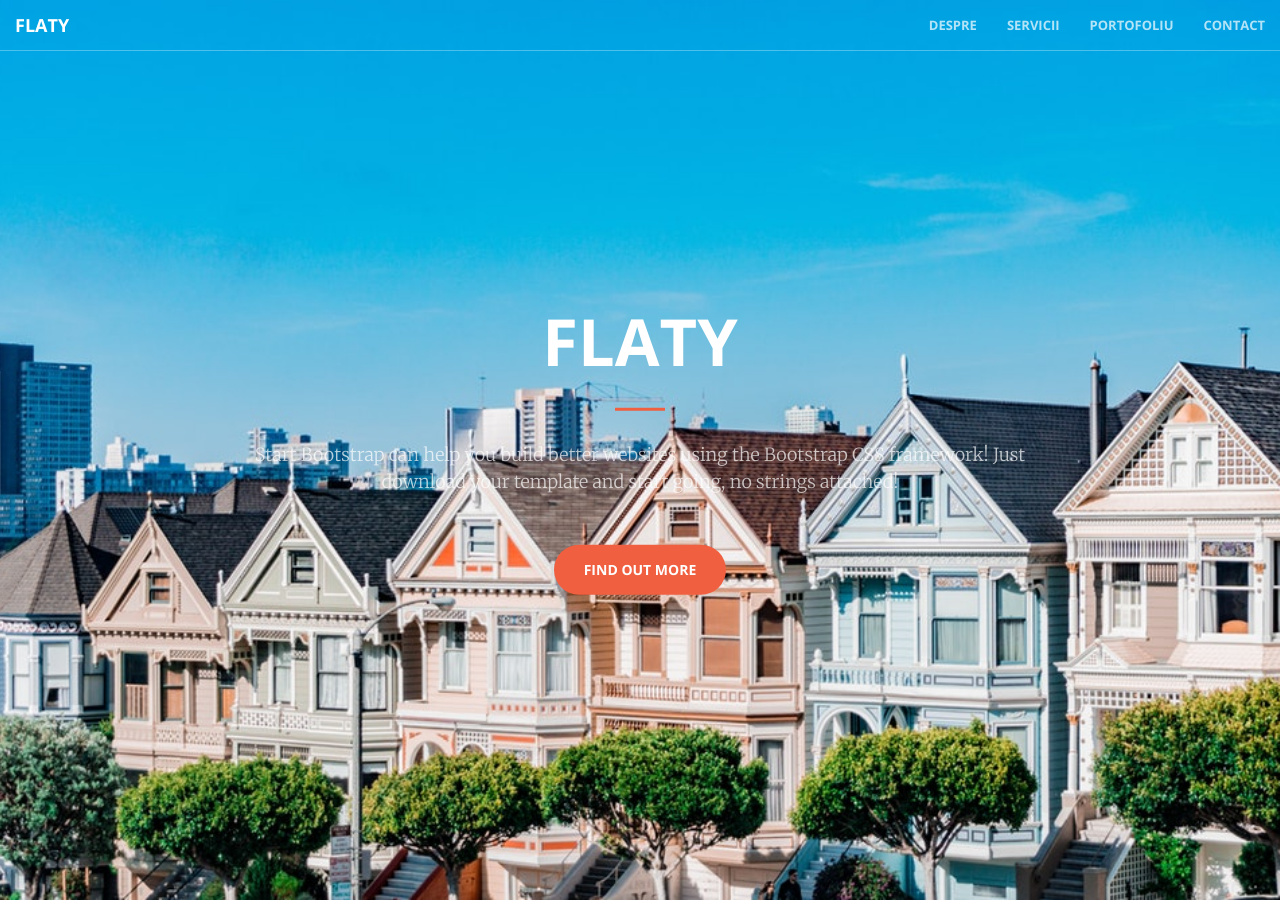
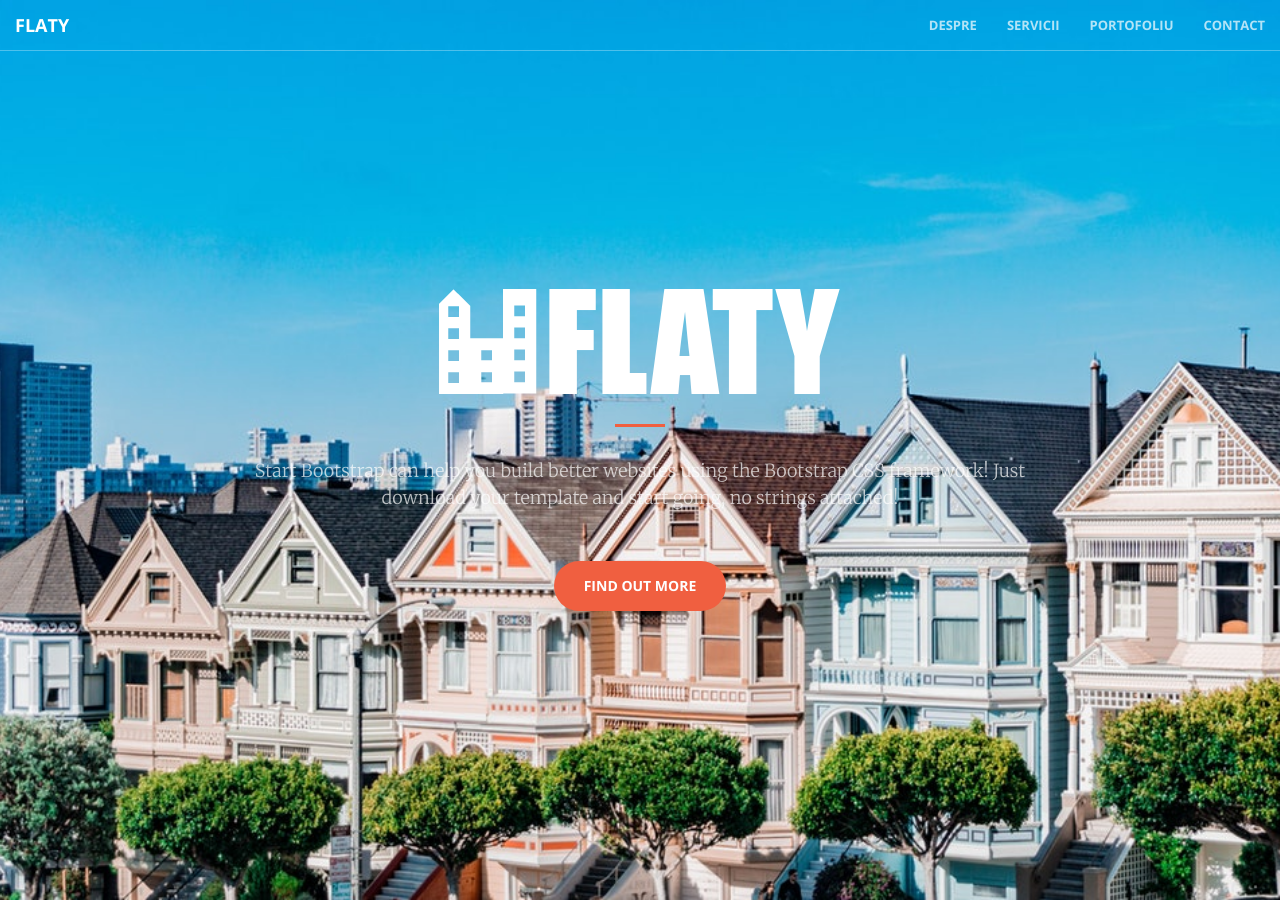
Before and after one commit to rptoma/Flaty-landing-page-2, a Jekyll site: the page built from index.html, in a window 1280 px wide and 900 px high. Built offline with Jekyll 4.4.1, drawn with Linux system fonts in a browser that asks for light colours.

Commit message:
Updated '_includes/header.html' via CloudCannon

```diff
--- a/_includes/header.html
+++ b/_includes/header.html
@@ -1,7 +1,7 @@
 <header>
     <div class="header-content">
         <div class="header-content-inner">
-            <h1>Flaty</h1>
+            <h1><img src="img/logo.png" alt="Flaty"></h1>
             <hr>
             <p>Start Bootstrap can help you build better websites using the Bootstrap CSS framework! Just download your template and start going, no strings attached!</p>
             <a href="#about" class="btn btn-primary btn-xl page-scroll">Find Out More</a>
```
